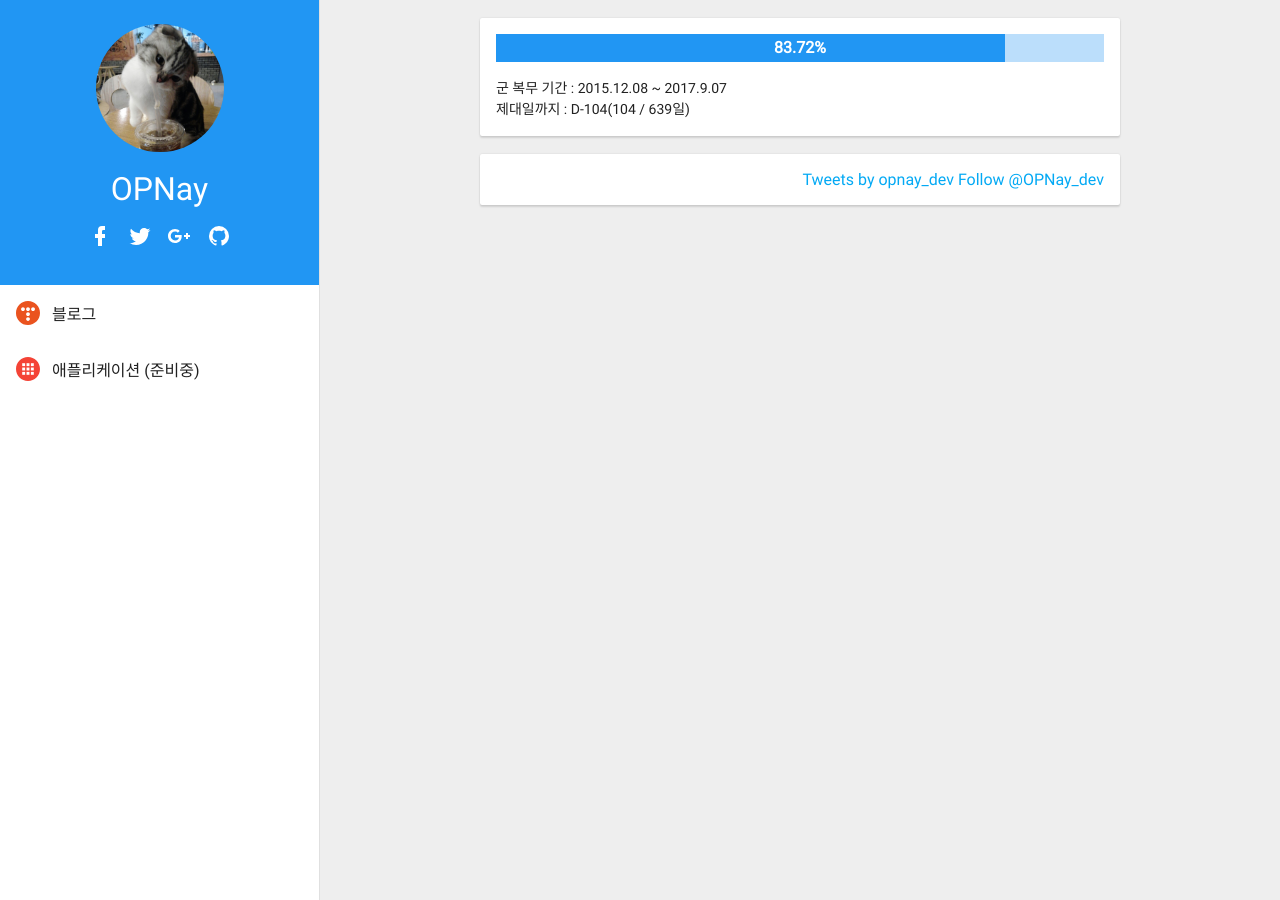
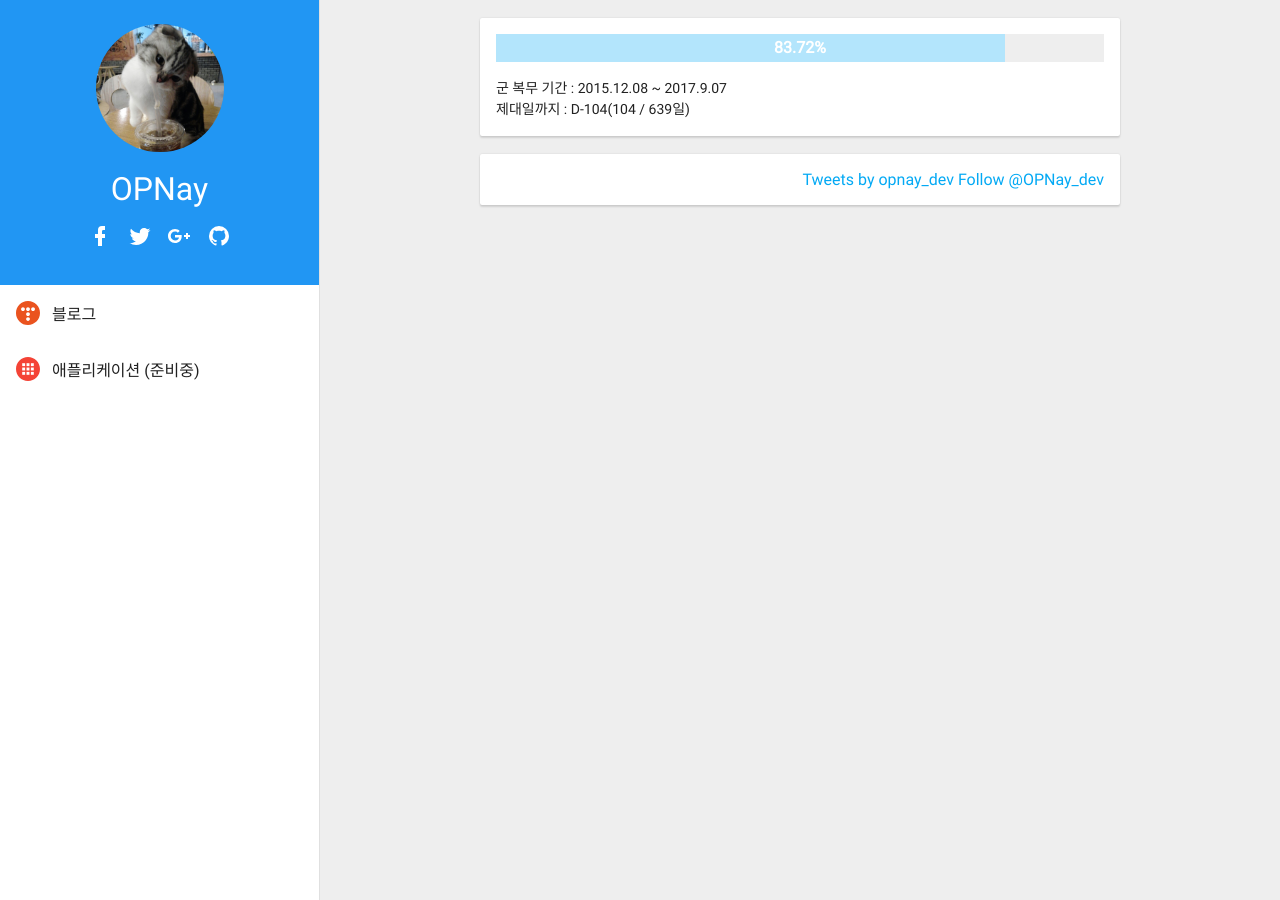
Before and after one commit to opnay/opnay.github.io, a Jekyll site: the page built from index.html, in a window 1280 px wide. Built offline with Jekyll 4.4.1, drawn with Linux system fonts in a browser that asks for light colours; some web fonts are replaced; comment, search, counter and statistics services are not loaded.

Commit message:
layouts: default: Theme color use page.theme(page variable)

```diff
--- a/_layouts/default.html
+++ b/_layouts/default.html
@@ -5,7 +5,7 @@
 	<div class="close">
 		<a class="button" href="#">{% include icon/arrow-left.svg %}</a>
 	</div>
-	<div class="profile bg-primary">
+	<div class="profile bg-p">
 		<p><img class="img" src="/image/profile.jpg"></p>
 		<p><a class="link ellipsis" href="/">OPNay</a></p>
 		<p>
@@ -24,7 +24,7 @@
 	</div>
 </aside>
 <div class="wrap bg-gray flex-1">
-	<nav class="nav bg-primary animate">
+	<nav class="nav bg-p animate">
 		<div class="menu"><a class="button" href="#">{% include icon/menu.svg %}</a></div>
 	</nav>
 	<div class="content">{{ content }}</div>
@@ -48,4 +48,6 @@
 	</script>
 </div>
 <style>
+	.bg-p {background:{{ page.theme.primary }};}
+	.bg-s {background:{{ page.theme.secondary }};}
 </style>
--- a/css/default.css
+++ b/css/default.css
@@ -1,7 +1,4 @@
 @charset "utf-8";
-
-/* Theme color set */
-.bg-primary {background:#2196F3;}
 
 /* Side */
 .side {z-index:120; background:#FFF; overflow-x:hidden; overflow-y:auto; width:320px;}
--- a/index.html
+++ b/index.html
@@ -1,11 +1,14 @@
 ---
 layout: "default"
 title: "OPNay's Lab"
+theme:
+    primary: "#2196F3"
+    secondary: "#B3E5FC"
 ---
 <div class="card dday item">
 	<script type="text/javascript" defer src="/js/dday.js"></script>
 	<div class="progress">
-		<div class="progress-bar"></div>
+		<div class="progress-bar bg-s"></div>
 		<p class="progress-text"></p>
 	</div>
 	<div class="info">
@@ -18,8 +21,7 @@
 .dday .progress .progress-text {margin-top:-28px; width:100%; line-height:28px; color:white; text-align:center; font-weight:bold;}
 .dday .info {margin:16px 0 0; line-height:1.75; font-size:14px;}
 
-.dday .progress {background:#BBDEFB;}
-.dday .progress .progress-bar {background:#2196F3;}
+.dday .progress {background:#EEE;}
 	</style>
 </div>
 <div class="card twitter">
```
